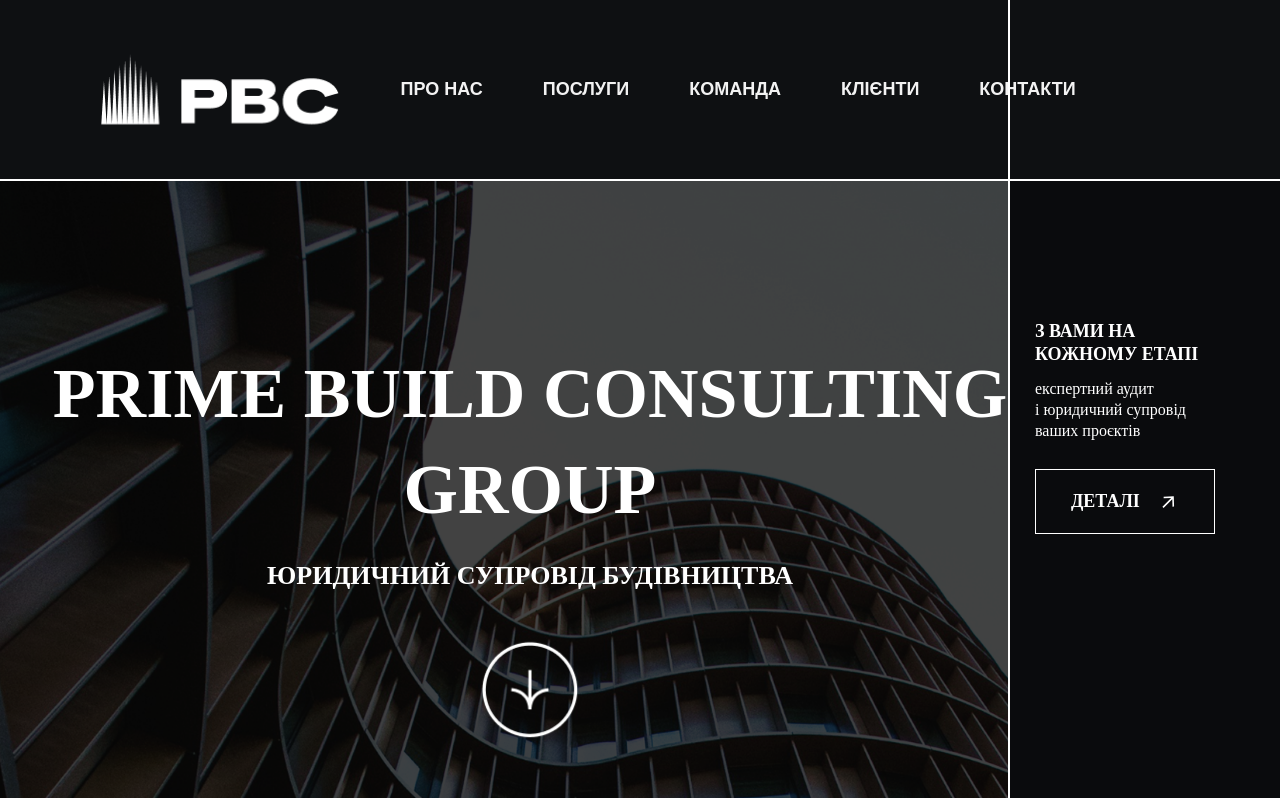
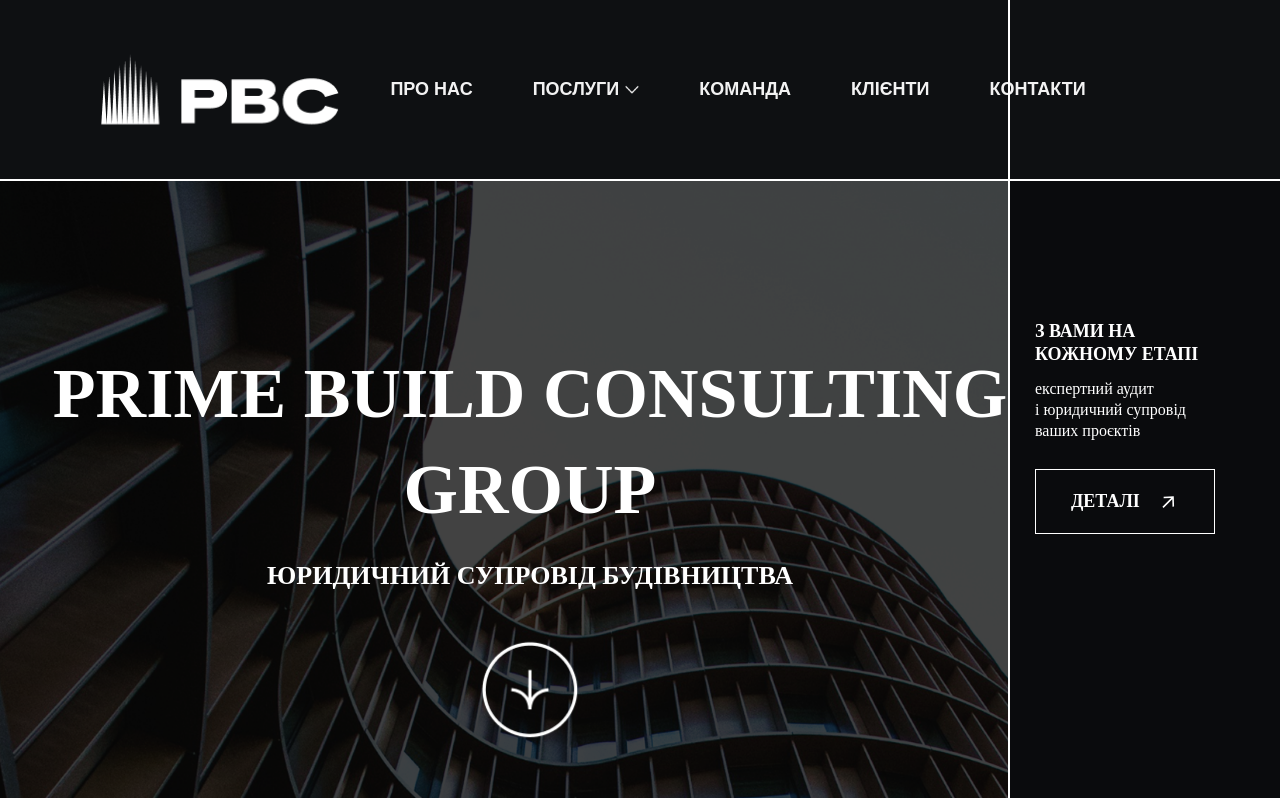
Before and after one commit to OleksandrNykoliak/websitepbc, a Django app: page / in a window 1280 px wide; the page is wider, and only the part inside the window is pictured. Shown: the top 799 px of that part. Run offline with Django 5.2, Linux system fonts and the light colour scheme; some web fonts are replaced.

Commit message:
upd
Signed-off-by: OleksandrNykoliak <nykolyak.o@gmail.com>

```diff
--- a/templates/1hero-screen.html
+++ b/templates/1hero-screen.html
@@ -362,6 +362,25 @@
   opacity: 1;
   color: #C0C0C0; /* легкий відтінок при наведенні */
 }
+/* === Стрілочка біля пункту "ПОСЛУГИ" === */
+.header-page .main-nav li:nth-child(2) a {
+  display: inline-flex;
+  align-items: center;
+  gap: 6px;
+}
+
+.header-page .main-nav li:nth-child(2) a::after {
+  content: "";
+  display: inline-block;
+  width: 14.175px;
+  height: 14.175px;
+  background: url("{% static 'images/icons/arrowdown.png' %}") center/contain no-repeat;
+  transition: transform 0.25s ease;
+}
+
+
+
+
   </style>
 </head>
 
```
Also changed, not shown: static/images/icons/arrowdown.png (added).
